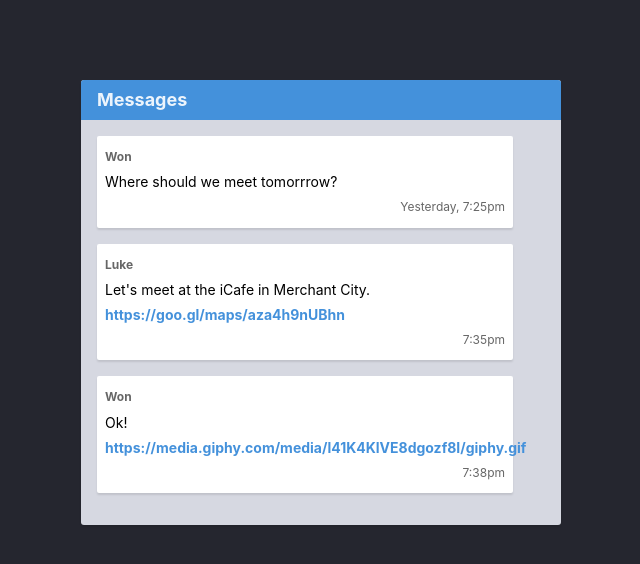
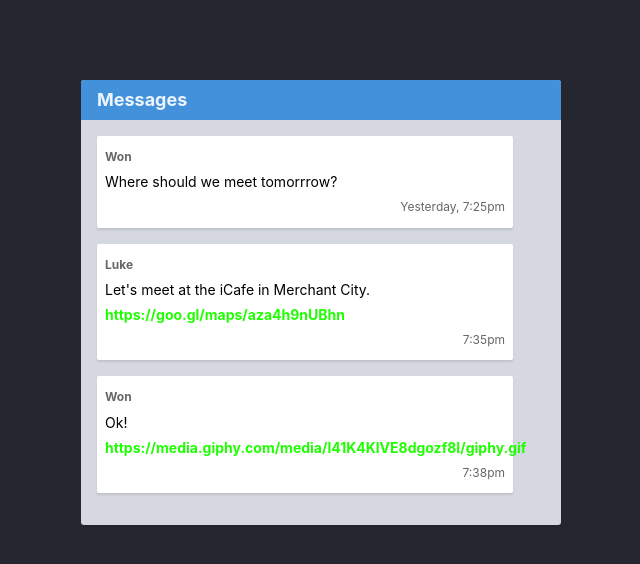
Before and after one commit to hadielhayek/HTML-CSS-GIT, a website: page part-1/9-git-branch/index.html in a window 1280 px wide. Shown: the whole page, without its empty margins (319-959 px from the left). Drawn offline with Linux system fonts and the light colour scheme.

Commit message:
green color

```diff
--- a/part-1/9-git-branch/styles.css
+++ b/part-1/9-git-branch/styles.css
@@ -1,6 +1,6 @@
 /* Add your own CSS code below */
 .link {
-  color: #4491db;
+  color: #1eff00;
   font-weight: 700;
   text-decoration: none;
 }
```
